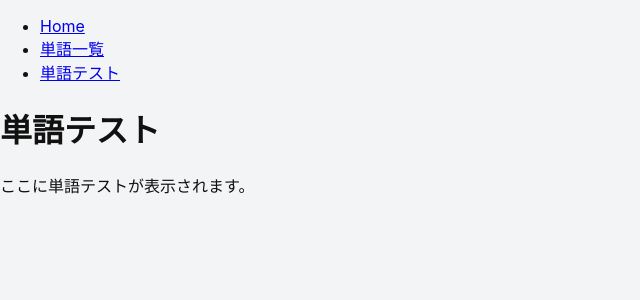
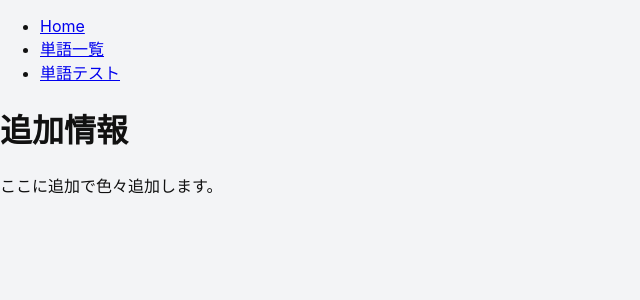
Before and after one commit to zenn24ct/english-study-web01, a React (Vite) app: page /word-test in a window 1280 px wide. Shown: the top 300 px of the page, without its empty margins (0-640 px from the left). Built offline with nearby package versions, Linux system fonts and the light colour scheme.

Commit message:
UI編になるから元に戻して、追加情報のヘッダー修正

```diff
--- a/src/pages/WordTest.jsx
+++ b/src/pages/WordTest.jsx
@@ -3,8 +3,8 @@ import React from 'react';
 const WordTest = () => {
   return (
     <div>
-      <h1>単語テスト</h1>
-      <p>ここに単語テストが表示されます。</p>
+      <h1>追加情報</h1>
+      <p>ここに追加で色々追加します。</p>
     </div>
   );
 };
```
